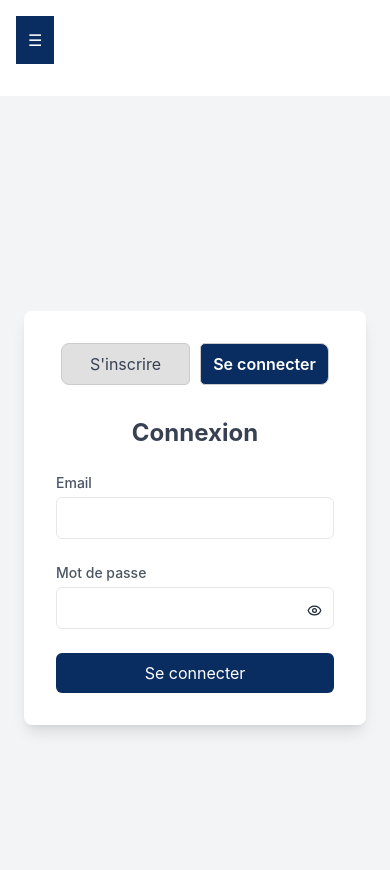
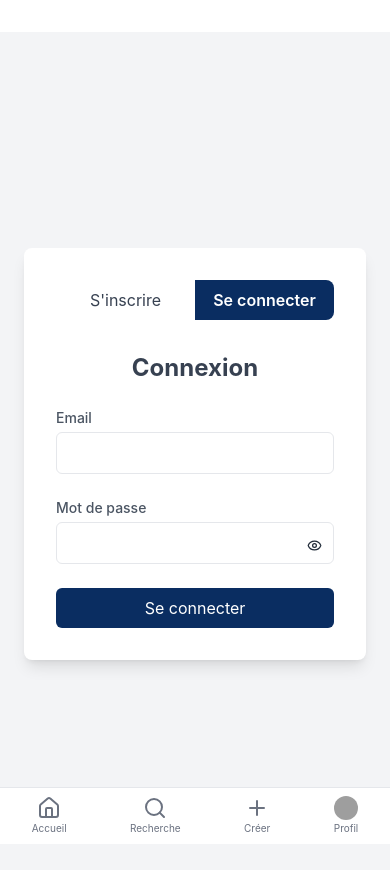
Before and after one commit to JPBeguerisse/radone-mern, a React (Create React App) app in the folder CLIENT/: page /login in a window 390 px wide. Shown: the top 870 px of the page. Built offline with nearby package versions, Linux system fonts and the light colour scheme; no server answers; grey boxes are pictures that could not be loaded.

Commit message:
fix side bar desktop & mobile

```diff
--- a/CLIENT/src/App.css
+++ b/CLIENT/src/App.css
@@ -97,7 +97,7 @@
   height: 40px;
 }
 
-
+/*
 .nav-link a{
   color: #282c34;
   text-decoration: none;
@@ -107,9 +107,9 @@
   display: block;
   align-items: center;
   text-align: center;
-}
+} */
 
-.nav-link a:hover{
+/* .nav-link a:hover{
   background-color: #0a2d61;
   color: white;
   border-radius: 5px;
@@ -119,7 +119,7 @@
   background-color: #0a2d61;
   font-weight: bold;
   color: white;
-}
+}  */
 
 
 /* Main content styles */
@@ -152,7 +152,7 @@
 }
 
 /* Styles pour les onglets de sélection (inscription/connexion) */
-ul {
+/* ul {
   list-style: none;
   padding: 0;
   display: flex;
@@ -168,7 +168,7 @@ ul li {
   border-radius: 5px;
   background-color: #e0e0e0;
   transition: background-color 0.3s;
-}
+} */
 
 /* Changement de style pour l'onglet actif */
 /* ul li.active-btn {
@@ -177,10 +177,10 @@ ul li {
   border-color: #0a2d61;
 } */
 
-ul li:hover {
+/* ul li:hover {
   background-color: #0a2d61;
   color: #fff;
-}
+} */
 
 
 /********FORM*******/
@@ -249,19 +249,19 @@ ul li:hover {
   margin-top: auto; /* Pousse le Logout vers le bas */
   padding-top: 20px;
 }
-
+/*
 .nav-footer li, a {
   list-style: none;
   cursor: pointer;
   text-decoration: none;
   color: #282c34;
-}
+} */
 
 
 
-.nav-footer li:hover, a:hover {
+/* .nav-footer li:hover, a:hover {
   color: #0a2d61;
-}
+} */
 
 
 /*************PROFIL VIEW*****************/
--- a/CLIENT/src/components/layout/Layout.tsx
+++ b/CLIENT/src/components/layout/Layout.tsx
@@ -12,7 +12,7 @@ const Layout = () => {
 
       {/* Contenu principal */}
       <div
-        className={`main-content flex-grow h-full min-h-screen  pt-24 ${
+        className={`main-content flex-grow h-full min-h-screen pt-8 ${
           isOpen ? "ml-64" : "ml-0"
         } md:ml-64 transition-all duration-300`}
       >
--- a/CLIENT/src/components/layout/SideBar.tsx
+++ b/CLIENT/src/components/layout/SideBar.tsx
@@ -2,10 +2,11 @@ import { useContext, useEffect, useState } from "react";
 import { NavLink, useNavigate } from "react-router-dom";
 import { UserContext } from "../AppContext";
 import { Logout } from "../log/Logout";
-import { Loader, Plus, Search } from "lucide-react";
+import { Home, Loader, Plus, Search, Settings } from "lucide-react";
 import { searchUsers } from "src/services/userService";
 import { User } from "src/types/user.types";
 import SearchSidebar from "../home/SearchSidebar";
+import { useSelector } from "react-redux";
 
 interface SideBarProps {
   isOpen: boolean;
@@ -15,6 +16,7 @@ interface SideBarProps {
 const SideBar: React.FC<SideBarProps> = ({ isOpen, setIsOpen }) => {
   const userContext = useContext(UserContext);
   const currentUserUid = userContext?.uid;
+  const user = useSelector((state: any) => state.userReducer.user);
 
   const toggleSidebar = () => setIsOpen(!isOpen);
   const [isSearchOpen, setIsSearchOpen] = useState(false);
@@ -56,12 +58,12 @@ const SideBar: React.FC<SideBarProps> = ({ isOpen, setIsOpen }) => {
   return (
     <div className="relative">
       {/* Bouton pour ouvrir la sidebar en mode mobile */}
-      <button
+      {/* <button
         onClick={toggleSidebar}
         className="p-3 text-white bg-primary md:hidden fixed top-4 left-4 z-60"
       >
         {isOpen ? "✕" : "☰"}
-      </button>
+      </button> */}
 
       {/* Sidebar */}
       <nav
@@ -77,13 +79,60 @@ const SideBar: React.FC<SideBarProps> = ({ isOpen, setIsOpen }) => {
           <div className="nav-link flex flex-col gap-4">
             <NavLink
               to="/"
-              className="hover:text-gray-300"
               onClick={toggleSidebar}
+              className={({ isActive }) =>
+                `flex items-center gap-4 px-4 py-2 rounded-lg hover:bg-gray-100 transition ${
+                  isActive ? "text-black font-semibold" : "text-gray-600"
+                }`
+              }
             >
-              Accueil
+              <Home className="w-6 h-6" />
+              <span className="hidden sm:inline text-base">Accueil</span>
             </NavLink>
 
-            {currentUserUid ? (
+            <NavLink
+              to="/ajouter"
+              onClick={toggleSidebar}
+              className={({ isActive }) =>
+                `flex items-center gap-4 px-4 py-2 rounded-lg hover:bg-gray-100 transition ${
+                  isActive ? "text-black font-semibold" : "text-gray-600"
+                }`
+              }
+            >
+              <Plus className="w-6 h-6" />
+              <span className="hidden sm:inline text-base">Créer</span>
+            </NavLink>
+
+            <div
+              onClick={() => {
+                toggleSidebar();
+                setIsSearchOpen(true);
+              }}
+              className="flex items-center gap-4 px-4 py-2 rounded-lg hover:bg-gray-100 text-gray-600 cursor-pointer transition"
+            >
+              <Search className="w-6 h-6" />
+              <span className="hidden sm:inline text-base">Rechercher</span>
+            </div>
+
+            <NavLink
+              to="/my-profil"
+              onClick={toggleSidebar}
+              className={({ isActive }) =>
+                `flex items-center gap-4 px-4 py-2 rounded-lg hover:bg-gray-100 transition ${
+                  isActive ? "text-black font-semibold" : "text-gray-600"
+                }`
+              }
+            >
+              <img
+                src={user?.picture || "/default-avatar.png"}
+                className="w-6 h-6 rounded-full object-cover"
+                alt="avatar"
+              />
+              <span className="hidden sm:inline text-base">Profil</span>
+            </NavLink>
+          </div>
+
+          {/* {currentUserUid ? (
               <>
                 <NavLink
                   to="/ajouter"
@@ -120,19 +169,35 @@ const SideBar: React.FC<SideBarProps> = ({ isOpen, setIsOpen }) => {
                 Se connecter
               </NavLink>
             )}
-          </div>
+          </div> */}
 
           <div className="nav-footer mt-auto">
             {currentUserUid && (
               <>
                 <NavLink
-                  to="/profil"
-                  className="hover:text-gray-300"
+                  to="/edit-profil"
                   onClick={toggleSidebar}
+                  className={({ isActive }) =>
+                    `flex items-center gap-4 px-4 py-2 rounded-lg hover:bg-gray-100 transition ${
+                      isActive ? "text-black font-semibold" : "text-gray-600"
+                    }`
+                  }
                 >
-                  Paramètre
+                  <Settings className="w-6 h-6" />
+                  <span className="hidden sm:inline text-base">Paramètre</span>
                 </NavLink>
-                <Logout />
+                <NavLink
+                  to="/login"
+                  onClick={toggleSidebar}
+                  className={({ isActive }) =>
+                    `flex items-center gap-4 px-4 py-2 rounded-lg hover:bg-gray-100 transition ${
+                      isActive ? "text-black font-semibold" : "text-gray-600"
+                    }`
+                  }
+                >
+                  <Logout />
+                </NavLink>
+                {/* <Logout /> */}
               </>
             )}
           </div>
@@ -144,6 +209,59 @@ const SideBar: React.FC<SideBarProps> = ({ isOpen, setIsOpen }) => {
         isSearchOpen={isSearchOpen}
         onSearchOpen={setIsSearchOpen}
       />
+      {/* Bottom nav mobile style */}
+      <div className="fixed bottom-0 left-0 w-full bg-white border-t border-gray-200 flex justify-around py-2 md:hidden z-50">
+        <NavLink
+          to="/"
+          className={({ isActive }) =>
+            `flex flex-col items-center text-xs ${
+              isActive ? "text-black" : "text-gray-500"
+            }`
+          }
+          onClick={() => setIsSearchOpen(false)}
+        >
+          <Home className="w-6 h-6" />
+          <span className="text-[10px]">Accueil</span>
+        </NavLink>
+
+        <button
+          onClick={() => setIsSearchOpen(true)}
+          className="flex flex-col items-center text-gray-500 text-xs"
+        >
+          <Search className="w-6 h-6" />
+          <span className="text-[10px]">Recherche</span>
+        </button>
+
+        <NavLink
+          to="/ajouter"
+          className={({ isActive }) =>
+            `flex flex-col items-center text-xs ${
+              isActive ? "text-black" : "text-gray-500"
+            }`
+          }
+          onClick={() => setIsSearchOpen(false)}
+        >
+          <Plus className="w-6 h-6" />
+          <span className="text-[10px]">Créer</span>
+        </NavLink>
+
+        <NavLink
+          to="/my-profil"
+          className={({ isActive }) =>
+            `flex flex-col items-center text-xs ${
+              isActive ? "text-black" : "text-gray-500"
+            }`
+          }
+          onClick={() => setIsSearchOpen(false)}
+        >
+          <img
+            src={user?.picture || "/default-avatar.png"}
+            className="w-6 h-6 rounded-full object-cover"
+            alt="avatar"
+          />
+          <span className="text-[10px]">Profil</span>
+        </NavLink>
+      </div>
     </div>
   );
 };
--- a/CLIENT/src/components/log/Logout.tsx
+++ b/CLIENT/src/components/log/Logout.tsx
@@ -1,3 +1,4 @@
+import { LogOut, Settings } from "lucide-react";
 import React from "react";
 
 export const Logout = () => {
@@ -6,8 +7,12 @@ export const Logout = () => {
     window.location.href = "/login"; //
   };
   return (
-    <li onClick={handleLogout} className="nav-link nav-footer">
+    <button
+      onClick={handleLogout}
+      className="flex items-center gap-2 rounded-lg hover:bg-gray-100 transition text-gray-600"
+    >
+      <LogOut className="w-6 h-6" />
       Se déconnecter
-    </li>
+    </button>
   );
 };
--- a/CLIENT/src/pages/Home.tsx
+++ b/CLIENT/src/pages/Home.tsx
@@ -90,10 +90,10 @@ export const Home: React.FC = () => {
   return (
     <div className="flex">
       <div className="flex-1 px-4 h-screen overflow-y-auto">
-        <div className="sticky top-0 bg-white z-10 shadow-px-4 lg:pr-24 lg:pl-24 sm:border-t-2">
+        <div className="sticky top-0 bg-white z-10 shadow-px-4 lg:pr-24 lg:pl-24 ">
           <div className="flex gap-4 border-b-2 border-gray-200 pb-4 pt-2">
             <button
-              className={`lg:text-2xl font-bold ${
+              className={` font-bold ${
                 tab === "forYou" ? "text-black" : "text-gray-500"
               }`}
               onClick={() => setTab("forYou")}
@@ -101,7 +101,7 @@ export const Home: React.FC = () => {
               Pour vous
             </button>
             <button
-              className={`lg:text-2xl font-bold ${
+              className={` font-bold ${
                 tab === "yourFollowing" ? "text-black" : "text-gray-500"
               }`}
               onClick={() => setTab("yourFollowing")}
```
